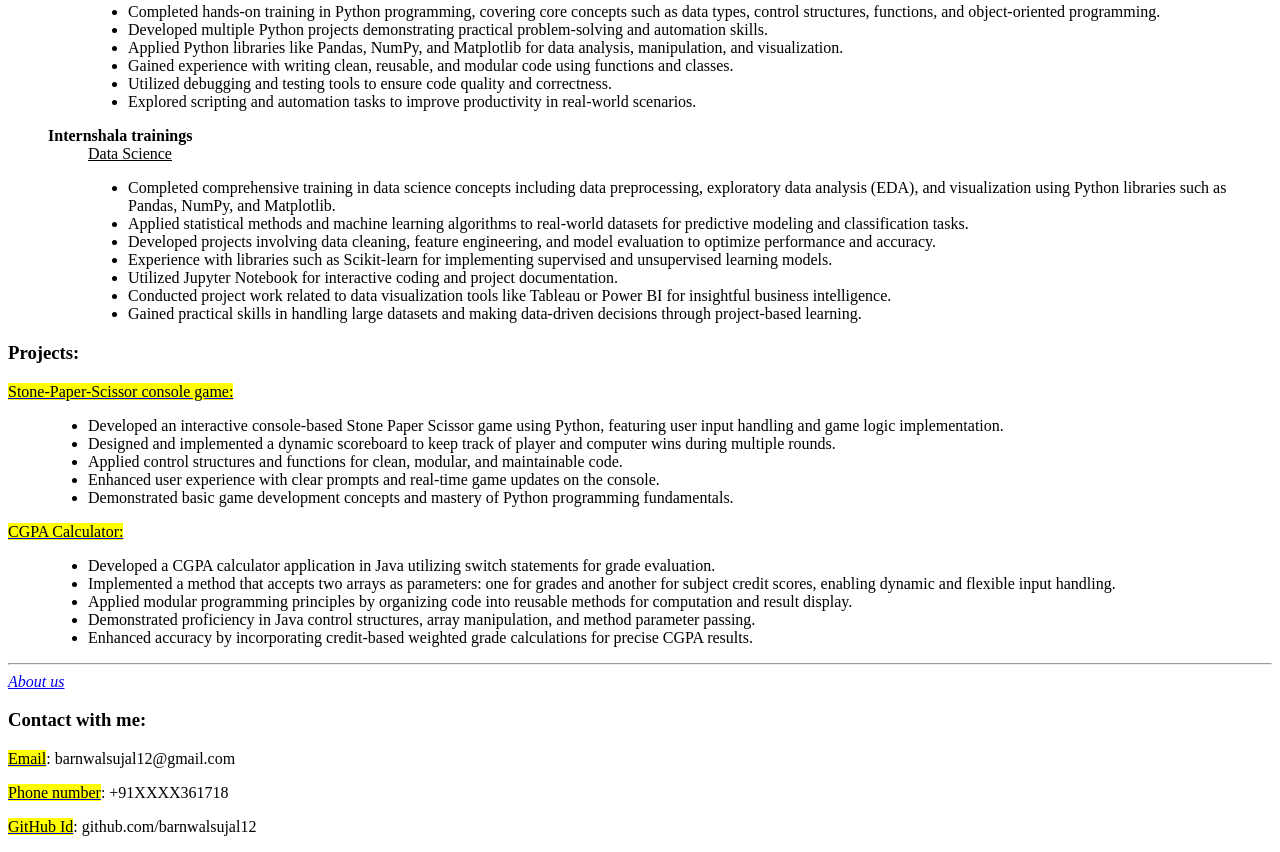
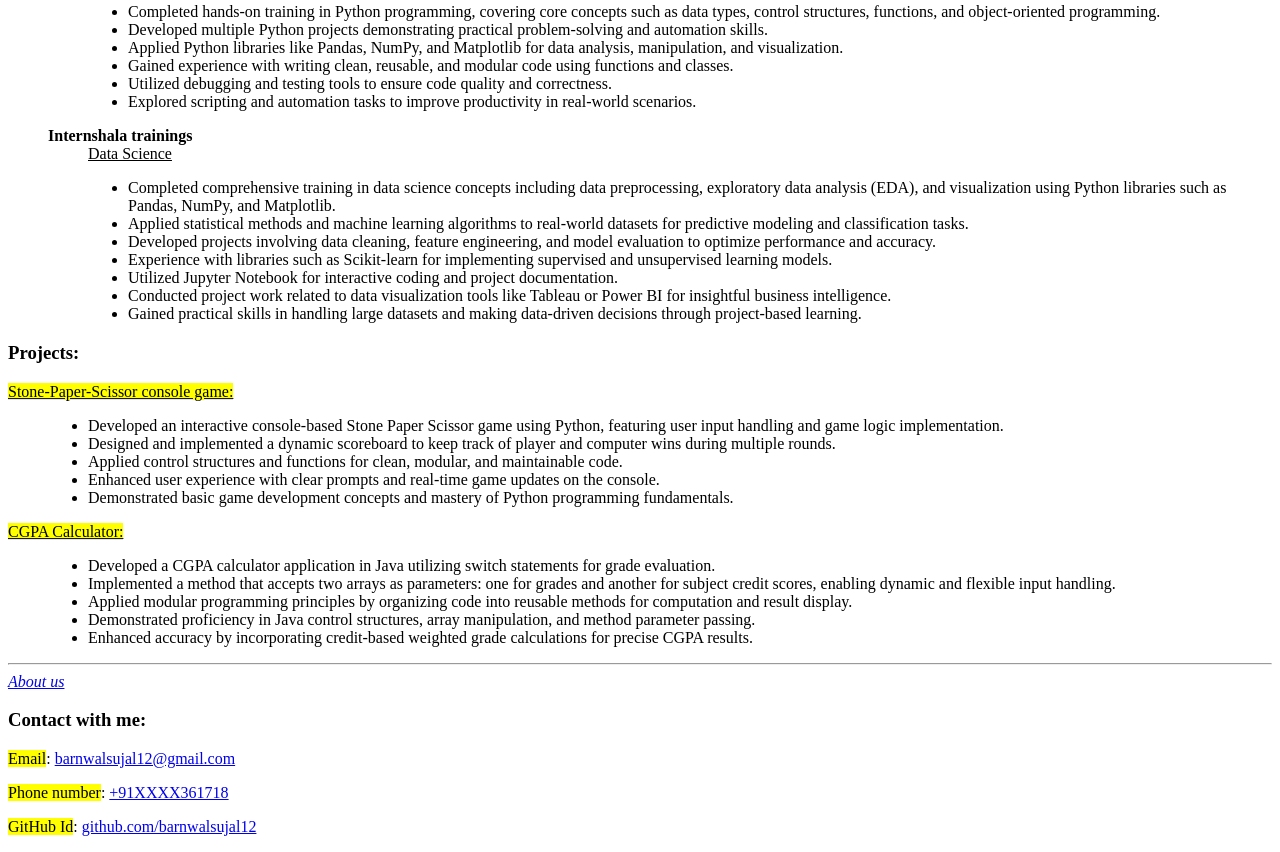
Before and after one commit to barnwalsujal12/myresume, a plain HTML site: page resume.htm in a window 1280 px wide. Shown: the part 698-1550 px from the top of the page. Drawn offline with Linux system fonts and the light colour scheme.

Commit message:
first commit

```diff
--- a/resume.htm
+++ b/resume.htm
@@ -129,8 +129,8 @@
 <hr>
 <a href="#"><i>About us</i></a>
 <a id="contactWithMe"><h3>Contact with me:</h3></a>
-<p><a href="mailto:barnwalsujal12@gmail.com"><mark>Email</mark></a>: barnwalsujal12@gmail.com</p>
-<p><a href="tel:+918340361718"><mark>Phone number</mark></a>: +91XXXX361718</p>
-<p><a href="github.com/barnwalsujal12"><mark>GitHub Id</mark></a>: github.com/barnwalsujal12</p>
+<p><mark>Email</mark>: <a href="mailto:barnwalsujal12@gmail.com">barnwalsujal12@gmail.com</a></p>
+<p><mark>Phone number</mark>: <a href="tel:+918340361718">+91XXXX361718</a></p>
+<p><mark>GitHub Id</mark>: <a target="_blank" href="https://github.com/barnwalsujal12">github.com/barnwalsujal12</a></p>
 </body>
 </html>
```
